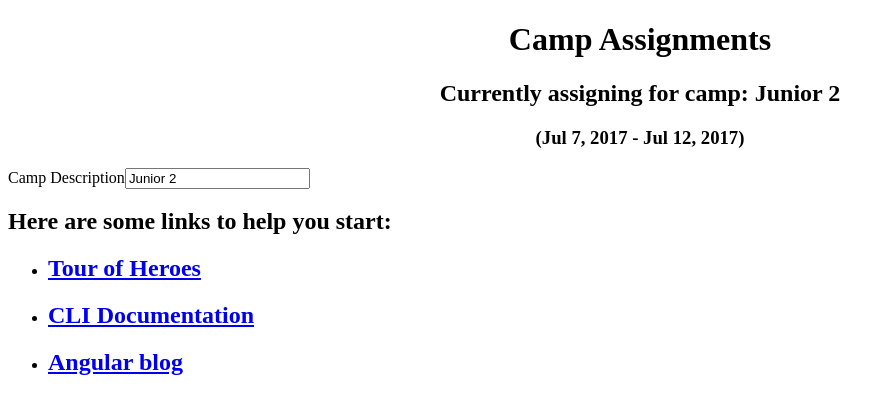
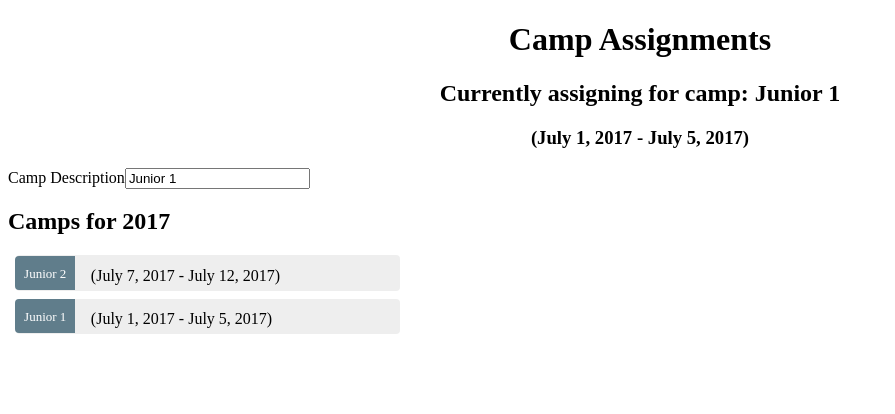
Before and after one commit to bjzylstra/camp-assignments-ui, an Angular app: page / in a window 1280 px wide. Shown: the top 414 px of the page, without its empty margins (0-895 px from the left). Built offline with nearby package versions, Linux system fonts and the light colour scheme.

Commit message:
Display list of camps from mock data
- function to display date range
- declare mock data
- add some style stuff from the tutorial

```diff
--- a/src/app/app.component.css
+++ b/src/app/app.component.css
@@ -0,0 +1,47 @@
+.selected {
+  background-color: #CFD8DC !important;
+  color: white;
+}
+.camps {
+  margin: 0 0 2em 0;
+  list-style-type: none;
+  padding: 0;
+  width: 25em;
+}
+.camps li {
+  cursor: pointer;
+  position: relative;
+  left: 0;
+  background-color: #EEE;
+  margin: .5em;
+  padding: .3em 0;
+  height: 1.6em;
+  border-radius: 4px;
+}
+.camps li.selected:hover {
+  background-color: #BBD8DC !important;
+  color: white;
+}
+.camps li:hover {
+  color: #607D8B;
+  background-color: #DDD;
+  left: .1em;
+}
+.camps .text {
+  position: relative;
+  top: -3px;
+}
+.camps .badge {
+  display: inline-block;
+  font-size: small;
+  color: white;
+  padding: 0.8em 0.7em 0 0.7em;
+  background-color: #607D8B;
+  line-height: 1em;
+  position: relative;
+  left: -1px;
+  top: -4px;
+  height: 1.8em;
+  margin-right: .8em;
+  border-radius: 4px 0 0 4px;
+}
--- a/src/app/app.component.html
+++ b/src/app/app.component.html
@@ -1,24 +1,19 @@
-<!--The whole content below can be removed with the new code.-->
+<!--A mix for the map page and the camps page for now -->
 <div style="text-align:center">
   <h1>
     {{title}}
   </h1>
   <h2>Currently assigning for camp: {{currentCamp.description}}</h2>
-  <h3> ({{currentCamp.startDate | date: 'mediumDate'}} - {{currentCamp.endDate | date: 'mediumDate'}})</h3>
+  <h3>({{currentCamp.dateRangeText()}})</h3>
 </div>
 <div>
 	<label>Camp Description</label>
 	<input [(ngModel)]="currentCamp.description" placeholder='description'>
 </div>
-<h2>Here are some links to help you start: </h2>
-<ul>
-  <li>
-    <h2><a target="_blank" href="https://angular.io/docs/ts/latest/tutorial/">Tour of Heroes</a></h2>
-  </li>
-  <li>
-    <h2><a target="_blank" href="https://github.com/angular/angular-cli/wiki">CLI Documentation</a></h2>
-  </li>
-  <li>
-    <h2><a target="_blank" href="http://angularjs.blogspot.ca/">Angular blog</a></h2>
-  </li>
+<h2>Camps for 2017</h2>
+<ul class='camps'>
+	<li *ngFor='let camp of camps'>
+		<span class='badge'>{{camp.description}}</span>
+		({{camp.dateRangeText()}})
+	</li>
 </ul>
--- a/src/app/app.component.ts
+++ b/src/app/app.component.ts
@@ -1,24 +1,38 @@
 import { DatePipe } from '@angular/common';
 import { Component } from '@angular/core';
+
+export class Camp {
+  id: number;
+  description: string;
+  startDate: Date;
+  endDate: Date;
+  constructor(id: number, description: string, startDate: Date, endDate: Date) {
+    this.id = id;
+    this.description = description;
+    this.startDate = startDate;
+    this.endDate = endDate;
+  }
+  dateRangeText(): string {
+    const options = {year: 'numeric', month: 'long', day: 'numeric'};
+    return this.startDate.toLocaleDateString('EN-US', options) + ' - ' +
+      this.endDate.toLocaleDateString('EN-US', options);
+  }
+}
+
+const CAMPS: Camp[] = [
+  new Camp(1, 'Junior 2', new Date('July 7, 2017'), new Date('July 12, 2017')),
+  new Camp(2, 'Junior 1', new Date('July 1, 2017'), new Date('July 5, 2017'))
+];
 
 @Component({
   selector: 'app-root',
   templateUrl: './app.component.html',
   styleUrls: ['./app.component.css']
 })
+
 export class AppComponent {
   title = 'Camp Assignments';
-  currentCamp: Camp = {
-    id: 1,
-    description: 'Junior 2',
-    startDate: new Date('July 7, 2017'),
-    endDate: new Date('July 12, 2017')
-  };
+  currentCampId = 1;
+  camps = CAMPS;
+  currentCamp: Camp = CAMPS[1];
 }
-
-export class Camp {
-  id: number;
-  description: string;
-  startDate: Date;
-  endDate: Date;
-}
```
